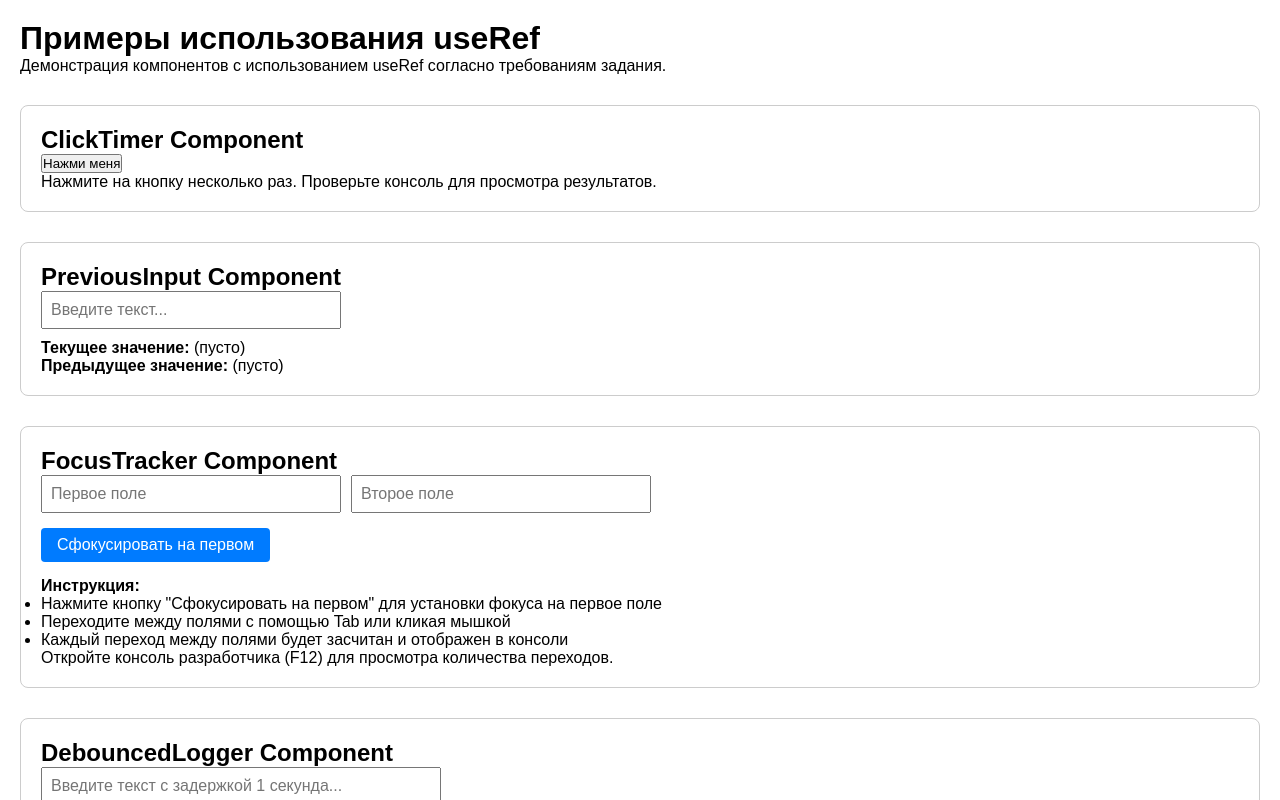
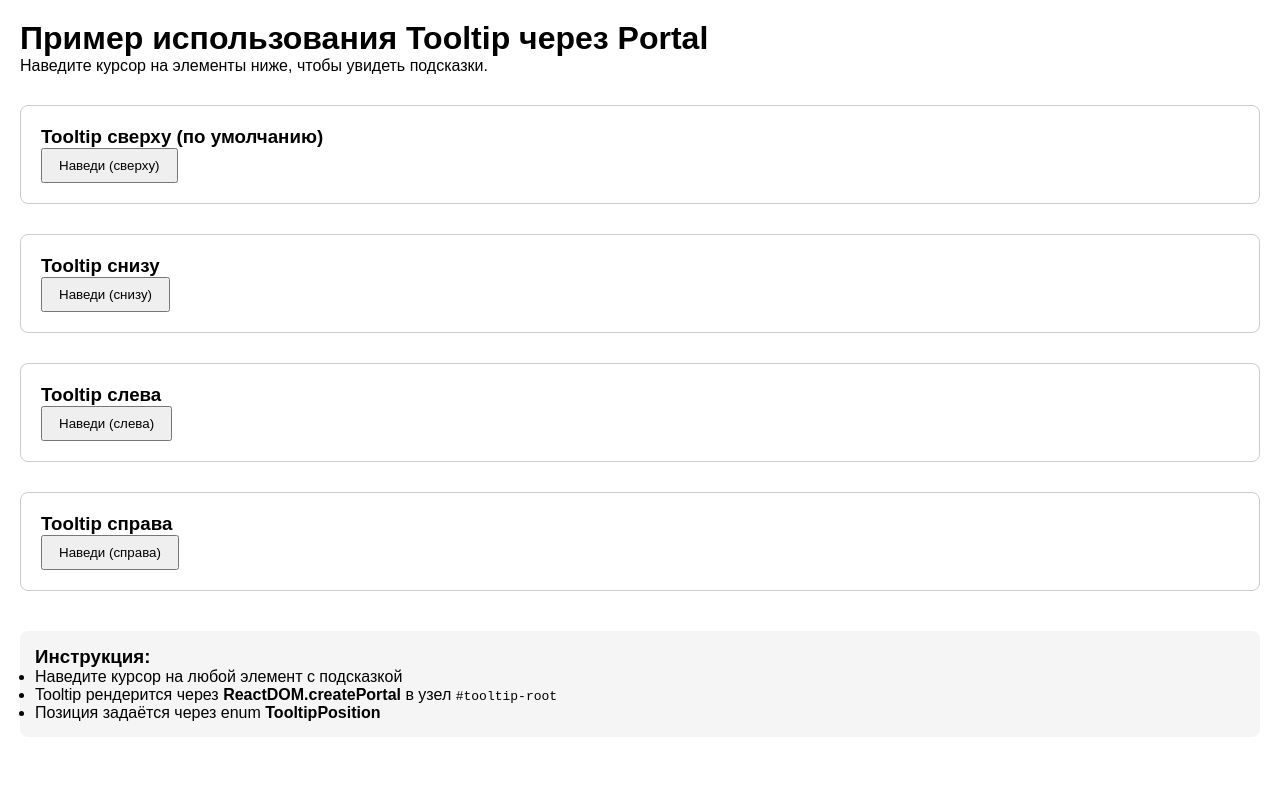
Before and after one commit to kominov/sber_univer, a React (Vite) app: page / in a window 1280 px wide. Shown: the top 800 px of the page. Built offline with nearby package versions, Linux system fonts and the light colour scheme.

Commit message:
стандартное поведение тултип

```diff
--- a/index.html
+++ b/index.html
@@ -8,6 +8,7 @@
   </head>
   <body>
     <div id="root"></div>
+    <div id="tooltip-root"></div>
     <script type="module" src="/src/main.tsx"></script>
   </body>
 </html>
--- a/src/app/App.tsx
+++ b/src/app/App.tsx
@@ -1,5 +1,5 @@
-import { RefExamplesPage } from 'pages/refExamples';
+import { PotralEx } from 'pages/portals';
 
 export function App() {
-  return <RefExamplesPage />;
+  return <PotralEx />;
 }
--- /dev/null
+++ b/src/features/tooltipWithCoords/index.ts
@@ -0,0 +1 @@
+export { TooltipWithCoords } from './ui/TooltipWithCoords';
--- /dev/null
+++ b/src/features/tooltipWithCoords/ui/TooltipWithCoords.tsx
@@ -0,0 +1,35 @@
+import { useRef, useState, type ReactNode } from 'react';
+import { Tooltip, TooltipPosition } from 'shared/ui/Tooltip';
+
+interface TooltipWithCoordsProps {
+  text: string;
+  position?: TooltipPosition;
+  children: ReactNode;
+}
+
+export function TooltipWithCoords({ text, position, children }: TooltipWithCoordsProps) {
+  const [coords, setCoords] = useState<{ top: number; left: number; width: number; height: number } | null>(null);
+  const ref = useRef<HTMLSpanElement>(null);
+
+  const show = () => {
+    if (ref.current) {
+      const rect = ref.current.getBoundingClientRect();
+      setCoords({ top: rect.top, left: rect.left, width: rect.width, height: rect.height });
+    }
+  };
+
+  const hide = () => setCoords(null);
+
+  return (
+    <span
+      ref={ref}
+      style={{ position: 'relative', display: 'inline-block' }}
+      onMouseEnter={show}
+      onMouseLeave={hide}
+    >
+      <Tooltip text={text} position={position} coords={coords}>
+        {children}
+      </Tooltip>
+    </span>
+  );
+}
--- /dev/null
+++ b/src/pages/portals/index.ts
@@ -0,0 +1 @@
+export { PotralEx } from './ui/PotralEx';
--- /dev/null
+++ b/src/pages/portals/ui/PotralEx.tsx
@@ -0,0 +1,21 @@
+import { TooltipDemo } from 'widgets/tooltipDemo';
+
+export const PotralEx = () => {
+  return (
+    <div style={{ padding: '20px', fontFamily: 'Arial, sans-serif' }}>
+      <h1>Пример использования Tooltip через Portal</h1>
+      <p>Наведите курсор на элементы ниже, чтобы увидеть подсказки.</p>
+
+      <TooltipDemo />
+
+      <div style={{ marginTop: '40px', padding: '15px', backgroundColor: '#f5f5f5', borderRadius: '8px' }}>
+        <h3>Инструкция:</h3>
+        <ul>
+          <li>Наведите курсор на любой элемент с подсказкой</li>
+          <li>Tooltip рендерится через <strong>ReactDOM.createPortal</strong> в узел <code>#tooltip-root</code></li>
+          <li>Позиция задаётся через enum <strong>TooltipPosition</strong></li>
+        </ul>
+      </div>
+    </div>
+  );
+};
--- /dev/null
+++ b/src/shared/ui/Tooltip/Tooltip.tsx
@@ -0,0 +1,88 @@
+import { type ReactNode } from 'react';
+import { createPortal } from 'react-dom';
+import { TooltipPosition } from './TooltipPosition.ts';
+
+interface Coords {
+  top: number;
+  left: number;
+  width: number;
+  height: number;
+}
+
+interface TooltipProps {
+  text: string;
+  position?: TooltipPosition;
+  children: ReactNode;
+  coords: Coords | null;
+}
+
+const gap = 8;
+
+const positionStyles: Record<TooltipPosition, React.CSSProperties> = {
+  [TooltipPosition.Top]: {
+    bottom: '100%',
+    left: '50%',
+    transform: 'translateX(-50%)',
+    marginBottom: gap,
+  },
+  [TooltipPosition.Bottom]: {
+    top: '100%',
+    left: '50%',
+    transform: 'translateX(-50%)',
+    marginTop: gap,
+  },
+  [TooltipPosition.Left]: {
+    right: '100%',
+    top: '50%',
+    transform: 'translateY(-50%)',
+    marginRight: gap,
+  },
+  [TooltipPosition.Right]: {
+    left: '100%',
+    top: '50%',
+    transform: 'translateY(-50%)',
+    marginLeft: gap,
+  },
+};
+
+export function Tooltip({ text, position = TooltipPosition.Top, children, coords }: TooltipProps) {
+  const tooltipRoot = document.getElementById('tooltip-root');
+
+  if (!coords || !tooltipRoot) return <>{children}</>;
+
+  return (
+    <>
+      {children}
+      {createPortal(
+        <div
+          style={{
+            position: 'fixed',
+            top: coords.top,
+            left: coords.left,
+            width: coords.width,
+            height: coords.height,
+            pointerEvents: 'none',
+            zIndex: 9999,
+          }}
+        >
+          <div
+            style={{
+              ...positionStyles[position],
+              position: 'absolute',
+              background: '#333',
+              color: '#fff',
+              padding: '6px 10px',
+              borderRadius: 4,
+              fontSize: 13,
+              whiteSpace: 'nowrap',
+              boxShadow: '0 2px 8px rgba(0,0,0,0.2)',
+            }}
+          >
+            {text}
+          </div>
+        </div>,
+        tooltipRoot,
+      )}
+    </>
+  );
+}
--- /dev/null
+++ b/src/shared/ui/Tooltip/TooltipPosition.ts
@@ -0,0 +1,8 @@
+export const TooltipPosition = {
+  Top: 'top',
+  Bottom: 'bottom',
+  Left: 'left',
+  Right: 'right',
+} as const;
+
+export type TooltipPosition = (typeof TooltipPosition)[keyof typeof TooltipPosition];
--- /dev/null
+++ b/src/shared/ui/Tooltip/index.ts
@@ -0,0 +1,3 @@
+export { Tooltip } from './Tooltip';
+export type { TooltipPosition as TooltipPositionType } from './TooltipPosition';
+export { TooltipPosition } from './TooltipPosition.ts';
--- /dev/null
+++ b/src/widgets/tooltipDemo/index.ts
@@ -0,0 +1 @@
+export { TooltipDemo } from './ui/TooltipDemo';
--- /dev/null
+++ b/src/widgets/tooltipDemo/ui/TooltipDemo.tsx
@@ -0,0 +1,36 @@
+import { TooltipWithCoords } from 'features/tooltipWithCoords';
+import { TooltipPosition } from 'shared/ui/Tooltip';
+
+export function TooltipDemo() {
+  return (
+    <>
+      <div style={{ margin: '30px 0', padding: '20px', border: '1px solid #ccc', borderRadius: '8px' }}>
+        <h3>Tooltip сверху (по умолчанию)</h3>
+        <TooltipWithCoords text="Это подсказка сверху">
+          <button style={{ padding: '8px 16px', cursor: 'pointer' }}>Наведи (сверху)</button>
+        </TooltipWithCoords>
+      </div>
+
+      <div style={{ margin: '30px 0', padding: '20px', border: '1px solid #ccc', borderRadius: '8px' }}>
+        <h3>Tooltip снизу</h3>
+        <TooltipWithCoords text="Подсказка снизу" position={TooltipPosition.Bottom}>
+          <button style={{ padding: '8px 16px', cursor: 'pointer' }}>Наведи (снизу)</button>
+        </TooltipWithCoords>
+      </div>
+
+      <div style={{ margin: '30px 0', padding: '20px', border: '1px solid #ccc', borderRadius: '8px' }}>
+        <h3>Tooltip слева</h3>
+        <TooltipWithCoords text="Подсказка слева" position={TooltipPosition.Left}>
+          <button style={{ padding: '8px 16px', cursor: 'pointer' }}>Наведи (слева)</button>
+        </TooltipWithCoords>
+      </div>
+
+      <div style={{ margin: '30px 0', padding: '20px', border: '1px solid #ccc', borderRadius: '8px' }}>
+        <h3>Tooltip справа</h3>
+        <TooltipWithCoords text="Подсказка справа" position={TooltipPosition.Right}>
+          <button style={{ padding: '8px 16px', cursor: 'pointer' }}>Наведи (справа)</button>
+        </TooltipWithCoords>
+      </div>
+    </>
+  );
+}
```
Also changed, not shown: src/pages/portals/ui/PortalPage.module.css (added).
